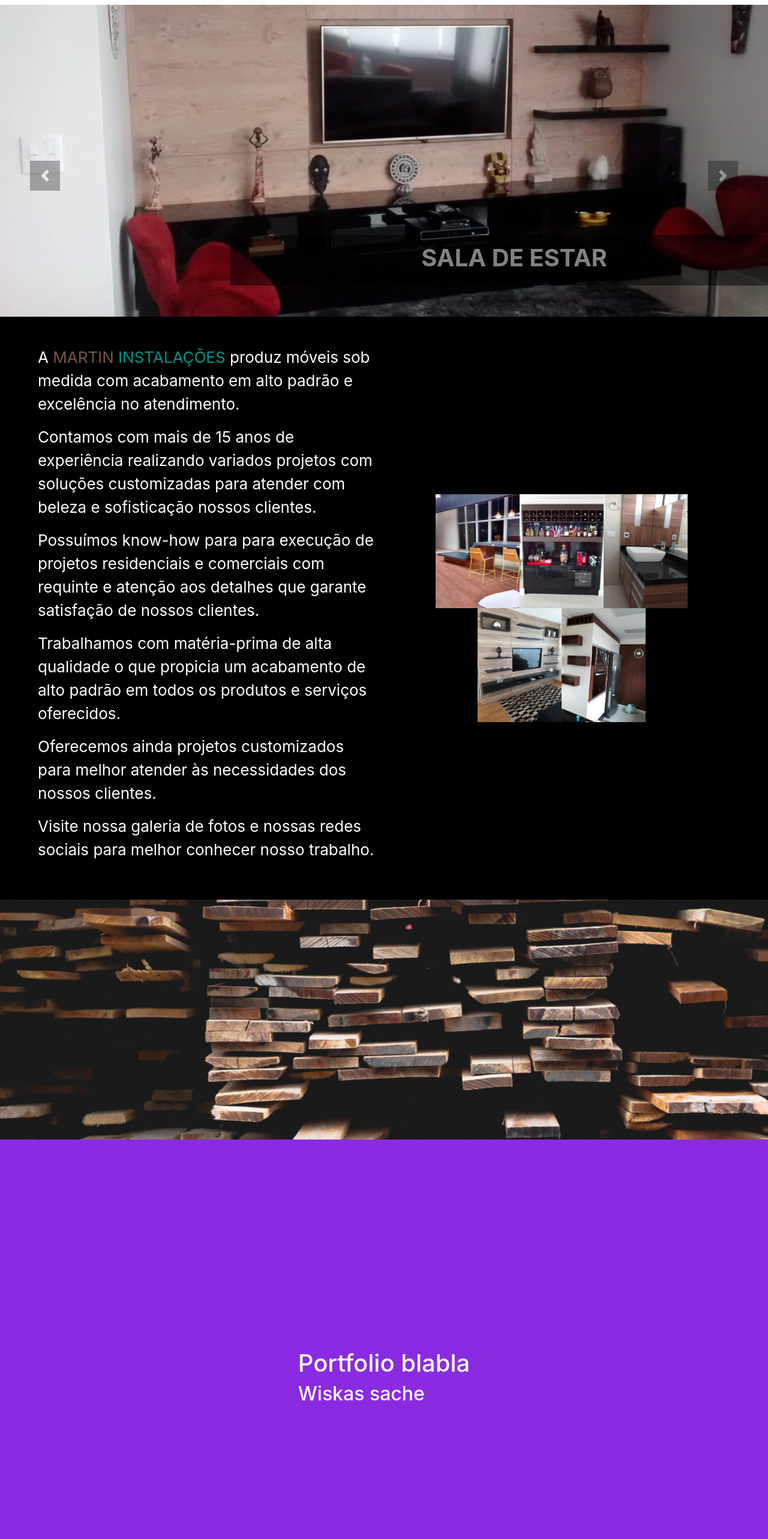
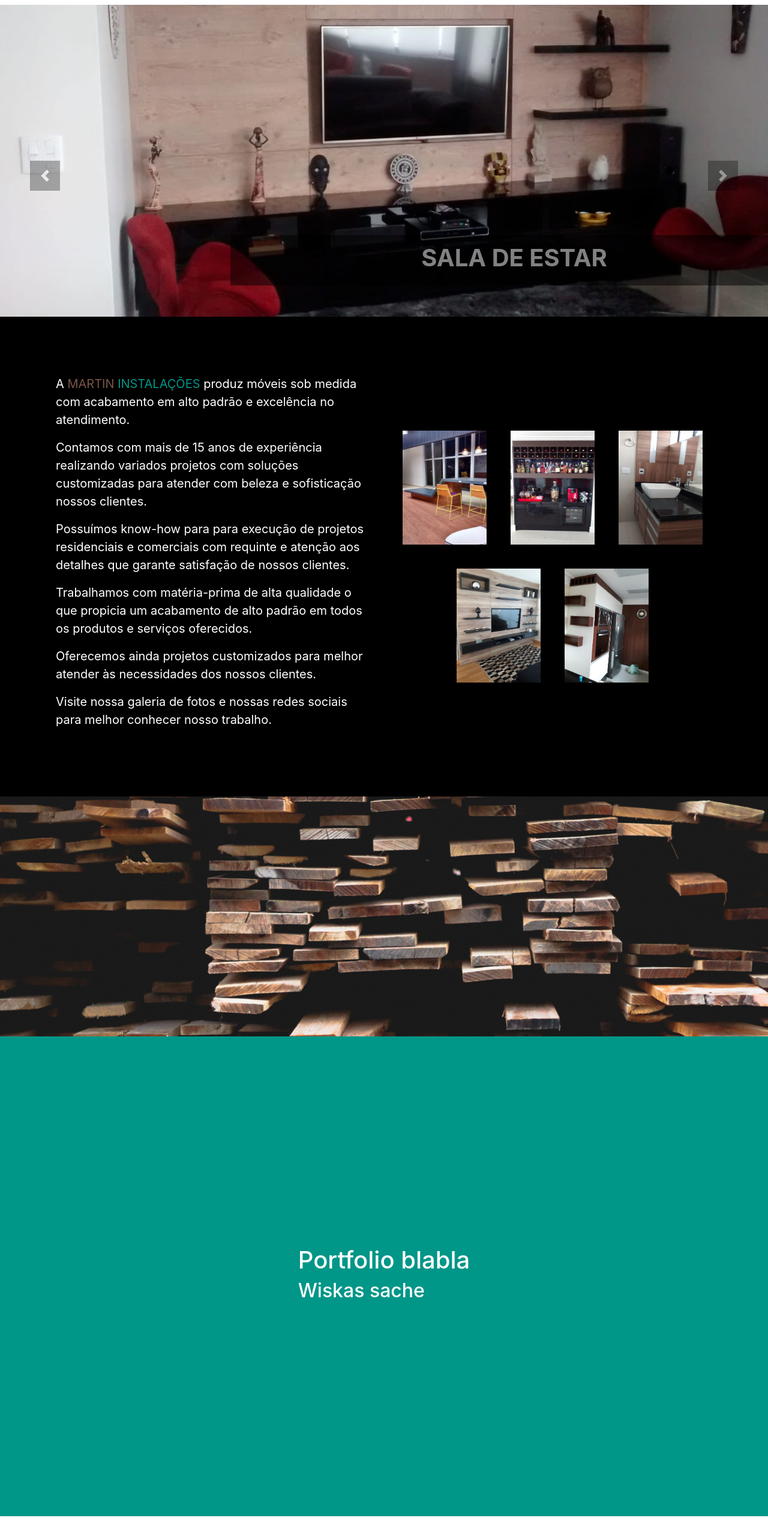
Before and after one commit to dsreliete/MartinInstalacoes, a React (Create React App) app: page / in a window 1280 px wide. Shown: the part 118-2684 px from the top of the page at 60% size. Built offline with nearby package versions, Linux system fonts and the light colour scheme.

Commit message:
exclude empty lines, update link

```diff
--- a/src/App.css
+++ b/src/App.css
@@ -46,6 +46,11 @@
   min-height: 45vh;
   display: flex;
   font-size: calc(10px + 2vmin);
+}
+
+.contato-container-desc {
+  margin-top: 65px;
+  font-size: 10px;
 }
 
 .footer-link {
@@ -182,7 +187,32 @@ Scroll to top
   padding-left: 50px;
 }
 
-.jumbotron {
+/* section 2*/
+.aboutus-container {
+  margin: 0em;
+  background-color: black;
+  min-height: 100vh;
+  display: flex;
+  flex-direction: column;
+  align-items: center;
+  justify-content: center;
+  font-size: calc(10px + 2vmin);
+  color: white;
+  padding: 30px;
+}
+
+.text {
+  font-size: 20px;
+}
+
+/* table */
+.photos {
+  padding: 20px;
+}
+
+/*section 3 */
+
+.portfolio-container {
   margin: 0em;
   background-color: #009688;
   min-height: 100vh;
@@ -194,35 +224,52 @@ Scroll to top
   color: white;
 }
 
-.jumbotron h2 {
-  color: #B2DFDB;
-}
+/*section 4 */
 
-.aboutus-container {
+.client-container {
   margin: 0em;
-  background-color: black;
+  background-color: white;
   min-height: 100vh;
   display: flex;
   flex-direction: column;
   align-items: center;
   justify-content: center;
   font-size: calc(10px + 2vmin);
-  color: white;
+  color: black;
 }
 
-.portfolio-container {
-  margin: 0em;
-  background-color: blueviolet;
-  min-height: 100vh;
-  display: flex;
-  flex-direction: column;
-  align-items: center;
-  justify-content: center;
-  font-size: calc(10px + 2vmin);
-  color: white;
+.title-section {
+  font-weight: bold;
+  margin-top: 85px;
 }
 
-.contato-container-desc {
-  margin-top: 65px;
-  font-size: 10px;
+@media screen and (max-width: 900px) {
+  .carousel-caption {
+    right: 0%;
+    left: 30%;
+    bottom: 10%;
+    padding: 0;
+    font-size: 15px;
+    font-weight: bold;
+    background-color: #000000;
+    opacity: .5;
+    color: white !important;
+    text-align: center;
+  }
+
+  .carousel-control-prev,
+  .carousel-control-next {
+    position: absolute;
+    z-index: 1;
+    display: flex;
+    color: #fff;
+    text-align: center;
+    opacity: .3;
+    transition: opacity .15s ease;
+    background-color: #000000;
+    height: 25px;
+    width: 25px;
+    top: 50%;
+    margin: 0px 25px;
+  }
 }
--- a/src/components/ClientsComponent.js
+++ b/src/components/ClientsComponent.js
@@ -3,7 +3,7 @@ import React  from 'react';
 
 function Clients() {
     return(
-        <div className="portfolio-container">
+        <div className="client-container">
             <div className="row">
                 <div className="col">
                     <h1> Clients blabla</h1>
--- a/src/components/HeaderComponent.js
+++ b/src/components/HeaderComponent.js
@@ -29,37 +29,46 @@ class Header extends Component {
     }
 
     render() {
+
+        const scrollWidthOffset = (el) => {
+            const yCoordinate = el.getBoundingClientRect().top + window.pageYOffset;
+            const yOffset = -120;
+            window.scrollTo({ top: yCoordinate + yOffset, behavior: 'smooth' });
+        }
+
         return (
             <React.Fragment>
                 <Navbar light sticky="top" expand="md" className="mx-0">
-                    <NavbarBrand className="ml-3" href="/#home">
+                    <NavHashLink smooth to="/#home" scroll={scrollWidthOffset}>
+                        <NavbarBrand className="ml-3" href="/#home">
                             <img src="/assets/images/logoTransparente.png" height="100" width="176" alt="Martin Instalaçoes Logo" />
                         </NavbarBrand>
+                    </NavHashLink>
                     <NavbarToggler onClick={this.toggleNav} />
                     <Collapse isOpen={!this.state.isNavOpen} navbar className="justify-content-end mr-3">
                         <Nav navbar>
                             <NavItem>
-                                <NavHashLink onClick={this.closeNav} smooth className="nav-link mr-3" to="/#home">
+                                <NavHashLink onClick={this.closeNav} smooth className="nav-link mr-3" to="/#home" scroll={scrollWidthOffset}>
                                     <i className="fa fa-home fa-lg i-menu mr-1" /> Home
                                 </NavHashLink>
                             </NavItem>
                             <NavItem>
-                                <NavHashLink onClick={this.closeNav} smooth className="nav-link mr-3" to="/#quemsomos">
+                                <NavHashLink onClick={this.closeNav} smooth className="nav-link mr-3" to="/#quemsomos" scroll={scrollWidthOffset}>
                                     <i className="fa fa-comment fa-lg i-menu mr-1" /> Quem Somos
                                 </NavHashLink>
                             </NavItem>
                             <NavItem>
-                                <NavHashLink onClick={this.closeNav} smooth className="nav-link mr-3" to="/#portfolio">
+                                <NavHashLink onClick={this.closeNav} smooth className="nav-link mr-3" to="/#portfolio" scroll={scrollWidthOffset}>
                                     <i className="fa fa-folder-open fa-lg i-menu mr-1" /> Portfólio
                                 </NavHashLink>
                             </NavItem>
                             <NavItem>
-                                <NavHashLink onClick={this.closeNav} smooth className="nav-link mr-3" to="/#clientes">
+                                <NavHashLink onClick={this.closeNav} smooth className="nav-link mr-3" to="/#clientes" scroll={scrollWidthOffset}>
                                     <i className="fa fa fa-handshake-o fa-lg i-menu mr-1" /> Clientes
                                 </NavHashLink>
                             </NavItem>
                             <NavItem>
-                                <NavHashLink onClick={this.closeNav} smooth className="nav-link" to="/#contato">
+                                <NavHashLink onClick={this.closeNav} smooth className="nav-link" to="/#contato" scroll={scrollWidthOffset}>
                                     <i className="fa fa-address-card fa-lg i-menu mr-1" /> Contato
                                 </NavHashLink>
                             </NavItem>
--- a/src/components/HomeComponent.js
+++ b/src/components/HomeComponent.js
@@ -10,8 +10,8 @@ const items = [
     },
     {
       src: '/assets/images/saladeestar.png',
-  	message: "SALA DE ESTAR",
-  	key: '2'
+  	    message: "SALA DE ESTAR",
+  	    key: '2'
     },
     {
         src: '/assets/images/dormitorios.png',
@@ -35,7 +35,7 @@ const items = [
     }
 ];
 
-function Home(props) {
+function Home() {
     return(
         <CaroulselImage items={items} />
     );
--- a/src/components/MainComponent.js
+++ b/src/components/MainComponent.js
@@ -13,7 +13,7 @@ const MainPage = () => {
     return (
         <>
             <div id="home">
-                <Home text="HOME"/>
+                <Home/>
             </div>
             <div id="quemsomos">
                 <AboutUs />
```
Also changed, not shown: src/components/CarouselImage.js (line endings or trailing spaces).
